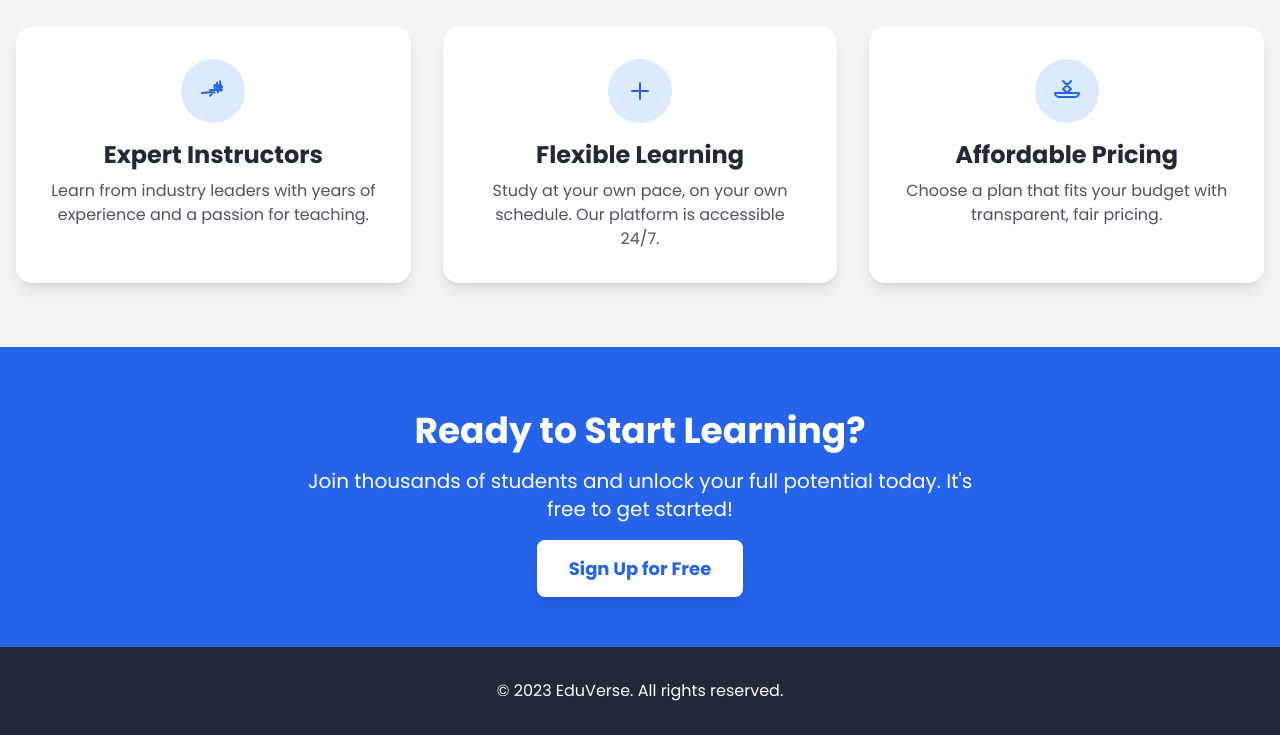
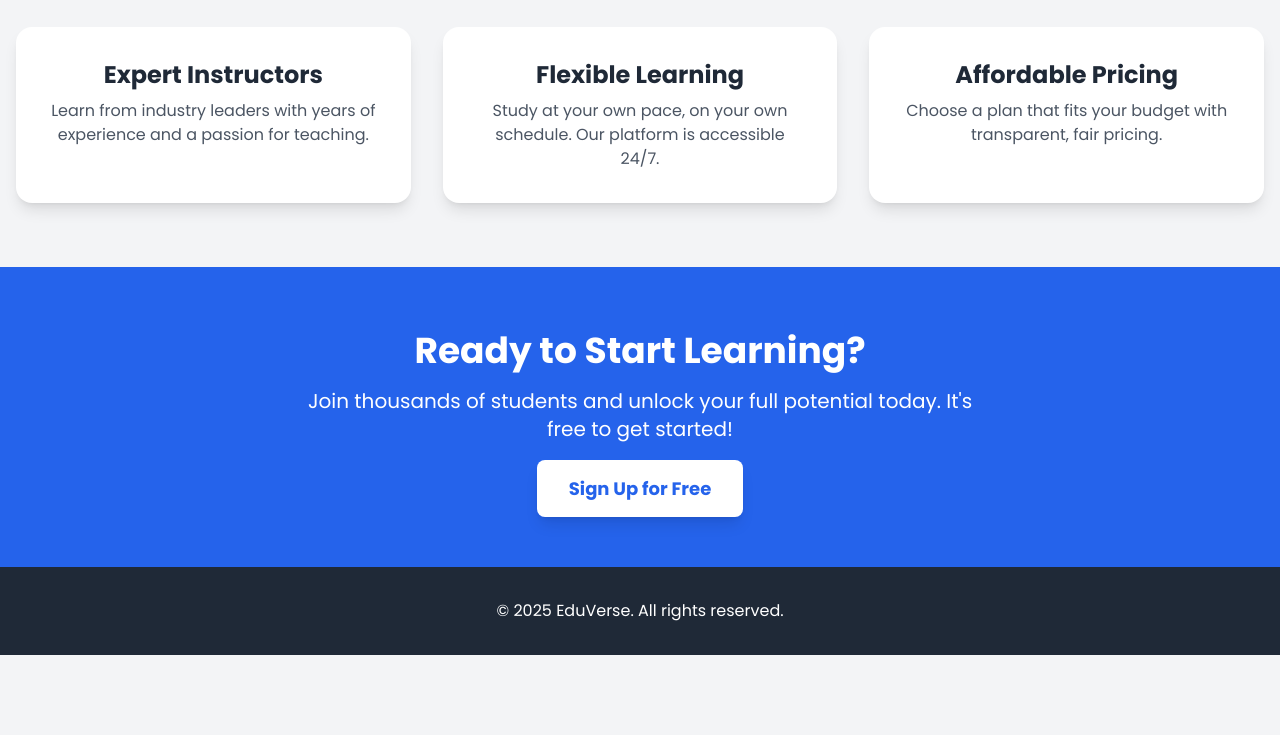
Before and after one commit to Manvitha0309/E-Learning--FrontEnd, a plain HTML site: page HomePage.html in a window 1280 px wide. Shown: the part 583-1318 px from the top of the page. After the commit the page ends 1238 px from the top, so only its background shows below. Drawn offline with nearby package versions, Linux system fonts and the light colour scheme.

Commit message:
Update HomePage.html

```diff
--- a/HomePage.html
+++ b/HomePage.html
@@ -1,8 +1,8 @@
 <!DOCTYPE html>
 <html lang="en">
 <head>
-    <meta charset="UTF-8">
-    <meta name="viewport" content="width=device-width, initial-scale=1.0">
+  <meta charset="UTF-8" />
+  <meta name="viewport" content="width=device-width, initial-scale=1.0"/>
   <title>E-Learning Homepage</title>
   <script src="https://cdn.tailwindcss.com"></script>
   <style>
@@ -20,22 +20,39 @@
   <nav class="bg-white shadow-md">
     <div class="container mx-auto px-4 py-4 flex items-center justify-between">
       <div class="flex items-center">
-                <svg xmlns="http://www.w3.org/2000/svg" fill="none" viewBox="0 0 24 24" stroke-width="1.5" stroke="currentColor" class="w-10 h-10 text-blue-600">
-                    <path stroke-linecap="round" stroke-linejoin="round" d="M12 21v-8.25m9 0h-3.375m0 0a3.625 3.625 0 11-7.25 0m7.25 0a3.625 3.625 0 00-7.25 0m7.25 0h.375a3.625 3.625 0 013.625 3.625v1.5m-4.5-1.5h3.375M12 21v-8.25m-4.5 0H3.375m0 0a3.625 3.625 0 013.625-3.625h1.5m-4.5 1.5l2.25 2.25m-2.25-2.25l-2.25-2.25m4.5 2.25l-2.25 2.25m2.25-2.25l-2.25-2.25M12 21v-8.25m-4.5 0a3.625 3.625 0 01-3.625-3.625h1.5m4.5-1.5V6.75m0 0a3.625 3.625 0 00-7.25 0m7.25 0a3.625 3.625 0 013.625 3.625v1.5m-4.5-1.5h3.375m-3.375 0V6.75m-4.5 1.5h3.375m-3.375 0V6.75m-4.5 1.5h3.375m-3.375 0V6.75m4.5 1.5h3.375m-3.375 0V6.75" />
+        <svg xmlns="http://www.w3.org/2000/svg" fill="none"
+             viewBox="0 0 24 24" stroke-width="1.5"
+             stroke="currentColor" class="w-10 h-10 text-blue-600">
+          <path stroke-linecap="round" stroke-linejoin="round"
+                d="M12 21v-8.25m9 0h-3.375m0 0a3.625 3.625
+                0 11-7.25 0m7.25 0a3.625 3.625
+                0 00-7.25 0m7.25 0h.375a3.625
+                3.625 0 013.625 3.625v1.5m-4.5-1.5h3.375M12
+                21v-8.25m-4.5 0H3.375m0 0a3.625 3.625
+                0 013.625-3.625h1.5m-4.5 1.5l2.25
+                2.25m-2.25-2.25l-2.25-2.25m4.5
+                2.25l-2.25 2.25m2.25-2.25l-2.25-2.25M12
+                21v-8.25m-4.5 0a3.625 3.625
+                0 01-3.625-3.625h1.5m4.5-1.5V6.75m0
+                0a3.625 3.625 0 00-7.25 0m7.25 0a3.625
+                3.625 0 013.625 3.625v1.5m-4.5-1.5h3.375m-3.375
+                0V6.75m-4.5 1.5h3.375m-3.375 0V6.75m-4.5
+                1.5h3.375m-3.375 0V6.75m4.5 1.5h3.375m-3.375
+                0V6.75" />
         </svg>
         <h1 class="text-3xl font-bold ml-2 text-gray-800">EduVerse</h1>
       </div>
       <div class="flex items-center space-x-4">
-                <a href="#" class="text-gray-600 hover:text-blue-600 transition duration-150">Home</a>
+        <a href="index.html" class="text-gray-600 hover:text-blue-600 transition duration-150">Home</a>
         <a href="courses.html" class="text-gray-600 hover:text-blue-600 transition duration-150">Courses</a>
         <a href="Aboutpage.html" class="text-gray-600 hover:text-blue-600 transition duration-150">About</a>
-                <a href="elearning.html" id="signin-button" class="px-6 py-2 border border-transparent text-white font-medium bg-blue-600 hover:bg-blue-700 rounded-lg shadow-md transition duration-150">Sign In</a>
+        <a href="index.html" id="signout-button" class="px-6 py-2 border border-transparent text-white font-medium bg-blue-600 hover:bg-blue-700 rounded-lg shadow-md transition duration-150">Sign Out</a>
         <button id="signout-button" class="hidden px-6 py-2 border border-transparent text-white font-medium bg-red-600 hover:bg-red-700 rounded-lg shadow-md transition duration-150">Sign Out</button>
       </div>
     </div>
   </nav>
 
-    <!-- Main Content - Hero Section -->
+  <!-- Hero Section -->
   <header class="flex-grow flex items-center justify-center bg-white">
     <div class="container mx-auto px-4 py-16 text-center">
       <h2 class="text-5xl md:text-6xl font-extrabold text-gray-900 leading-tight">Your Journey to Knowledge Starts Here</h2>
@@ -47,35 +64,20 @@
     </div>
   </header>
 
-    <!-- Features Section -->
+  <!-- Features -->
   <section class="bg-gray-100 py-16">
     <div class="container mx-auto px-4 text-center">
       <h3 class="text-4xl font-bold text-gray-800">Why Choose Us?</h3>
       <div class="mt-12 grid gap-8 md:grid-cols-3">
-                <div class="bg-white p-8 rounded-2xl shadow-lg transform transition duration-300 hover:scale-105 hover:shadow-xl">
-                    <div class="flex items-center justify-center w-16 h-16 rounded-full bg-blue-100 mx-auto mb-4">
-                        <svg xmlns="http://www.w3.org/2000/svg" fill="none" viewBox="0 0 24 24" stroke-width="1.5" stroke="currentColor" class="w-8 h-8 text-blue-600">
-                            <path stroke-linecap="round" stroke-linejoin="round" d="M3.75 13.5l6.004-.49a5.95 5.95 0 011.08-.242m1.42.06a5.95 5.95 0 01.996.347m-3.418 2.378l1.426-1.426m6.772-2.37a5.95 5.95 0 01-.242-1.08l-.49-6.004m-1.5 8.25c.01-.245.02-.49.03-.735m-.03.735a1.875 1.875 0 01-.243-1.08l-.49-6.004M15 11.25H9.75m5.25 0a1.875 1.875 0 01-1.875-1.875V7.5m1.875 1.875a1.875 1.875 0 00-1.875-1.875m3.75 3.75a1.875 1.875 0 01-1.875-1.875V7.5m1.875 1.875a1.875 1.875 0 00-1.875-1.875m3.75 3.75a1.875 1.875 0 01-1.875-1.875V7.5m1.875 1.875a1.875 1.875 0 00-1.875-1.875" />
-                        </svg>
-                    </div>
+        <div class="bg-white p-8 rounded-2xl shadow-lg hover:scale-105 hover:shadow-xl transition duration-300">
           <h4 class="text-2xl font-bold text-gray-800 mb-2">Expert Instructors</h4>
           <p class="text-gray-600">Learn from industry leaders with years of experience and a passion for teaching.</p>
         </div>
-                <div class="bg-white p-8 rounded-2xl shadow-lg transform transition duration-300 hover:scale-105 hover:shadow-xl">
-                    <div class="flex items-center justify-center w-16 h-16 rounded-full bg-blue-100 mx-auto mb-4">
-                        <svg xmlns="http://www.w3.org/2000/svg" fill="none" viewBox="0 0 24 24" stroke-width="1.5" stroke="currentColor" class="w-8 h-8 text-blue-600">
-                            <path stroke-linecap="round" stroke-linejoin="round" d="M12 6v6m0 0v6m0-6h6m-6 0H6" />
-                        </svg>
-                    </div>
+        <div class="bg-white p-8 rounded-2xl shadow-lg hover:scale-105 hover:shadow-xl transition duration-300">
           <h4 class="text-2xl font-bold text-gray-800 mb-2">Flexible Learning</h4>
           <p class="text-gray-600">Study at your own pace, on your own schedule. Our platform is accessible 24/7.</p>
         </div>
-                <div class="bg-white p-8 rounded-2xl shadow-lg transform transition duration-300 hover:scale-105 hover:shadow-xl">
-                    <div class="flex items-center justify-center w-16 h-16 rounded-full bg-blue-100 mx-auto mb-4">
-                        <svg xmlns="http://www.w3.org/2000/svg" fill="none" viewBox="0 0 24 24" stroke-width="1.5" stroke="currentColor" class="w-8 h-8 text-blue-600">
-                            <path stroke-linecap="round" stroke-linejoin="round" d="M15 10.5l-3 3-3-3m-6 3h18a3 3 0 01-3 3H6a3 3 0 01-3-3zM15 10.5L9 4.5M15 4.5l-6 6M15 4.5l-6 6M15 4.5L9 10.5" />
-                        </svg>
-                    </div>
+        <div class="bg-white p-8 rounded-2xl shadow-lg hover:scale-105 hover:shadow-xl transition duration-300">
           <h4 class="text-2xl font-bold text-gray-800 mb-2">Affordable Pricing</h4>
           <p class="text-gray-600">Choose a plan that fits your budget with transparent, fair pricing.</p>
         </div>
@@ -89,7 +91,7 @@
       <h3 class="text-4xl font-bold">Ready to Start Learning?</h3>
       <p class="mt-4 text-xl max-w-2xl mx-auto">Join thousands of students and unlock your full potential today. It's free to get started!</p>
       <div class="mt-8">
-                <a href="elearning.html" class="px-8 py-4 text-lg font-bold text-blue-600 bg-white hover:bg-gray-100 rounded-lg shadow-lg transform hover:scale-105 transition duration-300">Sign Up for Free</a>
+        <a href="index.html" class="px-8 py-4 text-lg font-bold text-blue-600 bg-white hover:bg-gray-100 rounded-lg shadow-lg transform hover:scale-105 transition duration-300">Sign Up for Free</a>
       </div>
     </div>
   </section>
@@ -97,22 +99,21 @@
   <!-- Footer -->
   <footer class="bg-gray-800 text-white py-8">
     <div class="container mx-auto px-4 text-center">
-            <p>&copy; 2023 EduVerse. All rights reserved.</p>
+      <p>&copy; 2025 EduVerse. All rights reserved.</p>
     </div>
   </footer>
 
+  <!-- Script -->
   <script>
     document.addEventListener('DOMContentLoaded', () => {
       const signinButton = document.getElementById('signin-button');
       const signoutButton = document.getElementById('signout-button');
       const ctaSection = document.getElementById('cta-section');
 
-            // Function to get the login status from localStorage
       function getLoginStatus() {
         return localStorage.getItem('isLoggedIn') === 'true';
       }
 
-            // Function to update the UI based on login status
       function updateUI() {
         if (getLoginStatus()) {
           signinButton.classList.add('hidden');
@@ -125,16 +126,14 @@
         }
       }
 
-            // Handle sign-out button click
       if (signoutButton) {
         signoutButton.addEventListener('click', () => {
           localStorage.setItem('isLoggedIn', 'false');
           updateUI();
-                    window.location.href = 'elearning.html'; // Redirect to the login page
+          window.location.href = 'index.html';
         });
       }
 
-            // Initial UI update
       updateUI();
     });
   </script>
```
Lines whose indentation alone changed are shown as unchanged.
